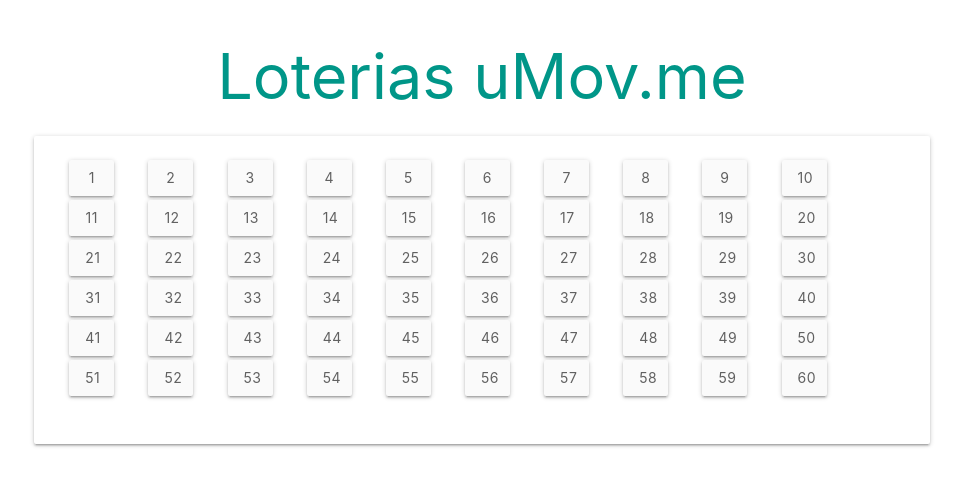
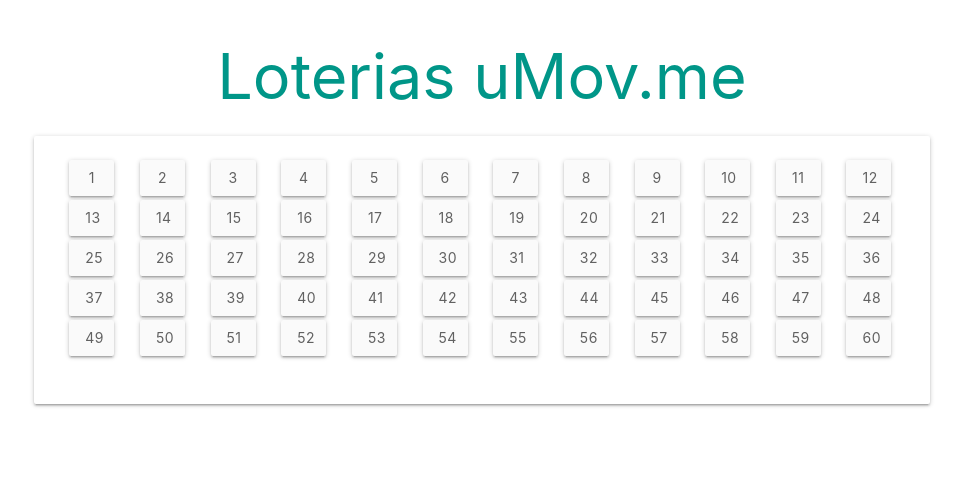
Before and after one commit to eduardomitkus/vue-lottery-card, a Vue app: page /#/ in a window 1280 px wide. Shown: the top 486 px of the page, without its empty margins (158-1121 px from the left). Built offline with nearby package versions, Linux system fonts and the light colour scheme.

Commit message:
Adicionado ação para desmarcar e marcar o número selecionado da Sena

```diff
--- a/src/components/NumberButton.vue
+++ b/src/components/NumberButton.vue
@@ -1,17 +1,26 @@
 <template>
   <div>
     <div class="col s1">
-      <a class="left waves-effect waves-light btn size grey lighten-5 grey-text text-darken-2">{{ number }}</a>
+      <button class="left waves-effect waves-light btn size lighten-5 text-darken-2"
+        :class="{ grey: !isSelected, 'grey-text': !isSelected }"
+        @click="isSelected = !isSelected"
+      >
+        {{ number }}
+      </button>
     </div>
   </div>
-
 </template>
 
 <script>
 export default {
   name: 'NumberButton',
   props: {
-    number: Number
+    number: Number,
+  },
+  data() {
+    return {
+      isSelected: false,
+    }
   }
 }
 </script>
@@ -22,8 +31,7 @@
   }
 
   .row .col.s1 {
-    width: 9.3333333333%;
+    /* width: 10%; */
     margin-bottom: 4px;
   }
-
 </style>
```
